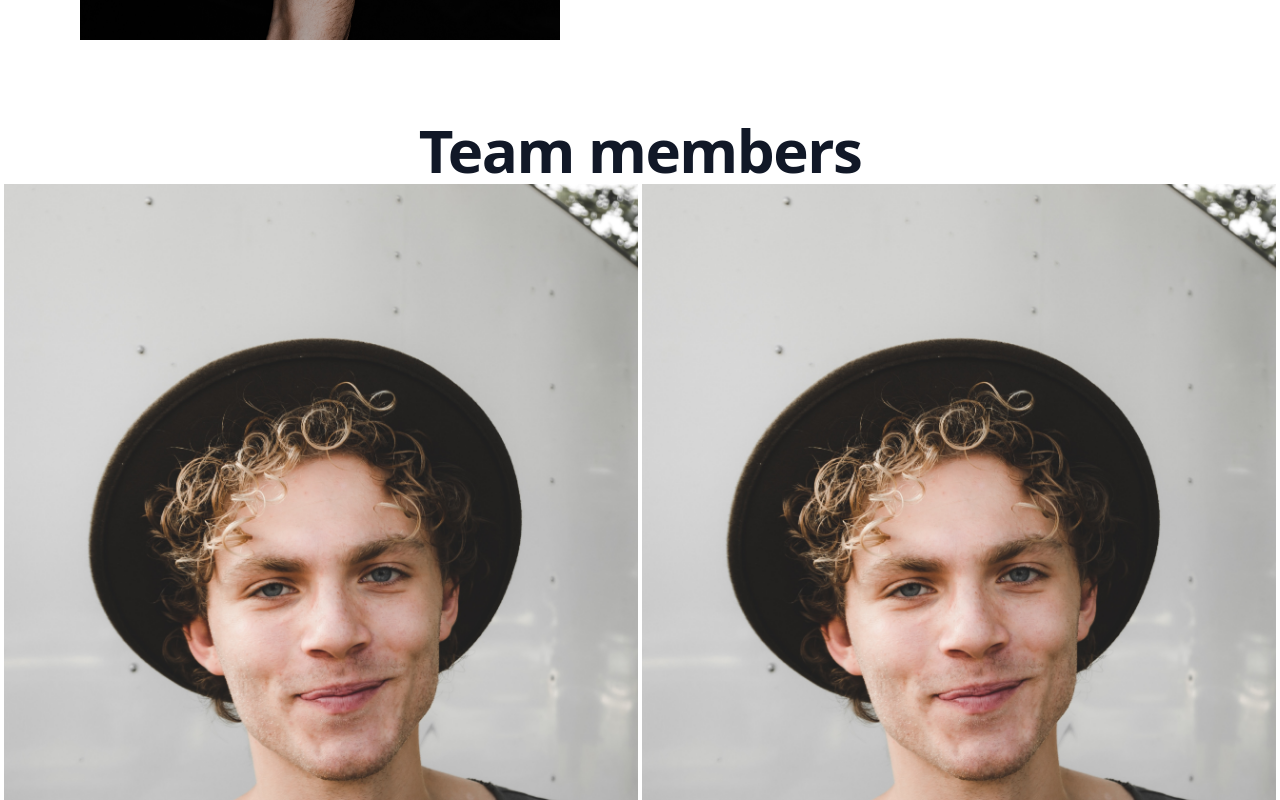
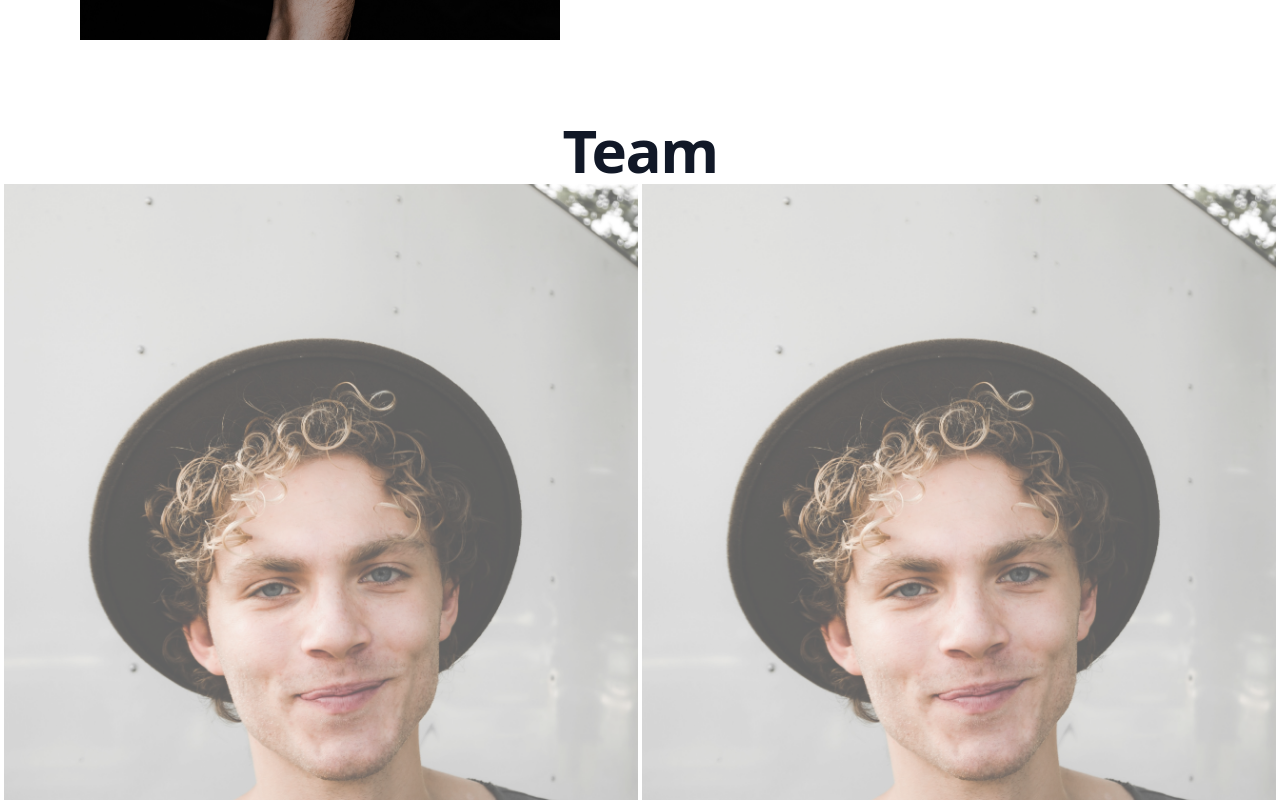
Before and after one commit to IzabelaLas/bridge-react-website, a React (Vite) app: page / in a window 1280 px wide. Shown: the part 1420-2220 px from the top of the page. Built offline with nearby package versions, Linux system fonts and the light colour scheme.

Commit message:
Add tailwind to Team pictures

```diff
--- a/src/navigation/Team.jsx
+++ b/src/navigation/Team.jsx
@@ -23,13 +23,14 @@ export default function Team() {
 
     return (
       <div className="text-center">
-        <h2 className="font-bold text-4xl tracking-tight text-gray-900 sm:text-6xl md:text-6xl lg:text-6xl xl:text-6xl 2xl:text-6xl">Team members</h2>
+        <h2 className="font-bold text-4xl tracking-tight text-gray-900 sm:text-6xl md:text-6xl lg:text-6xl xl:text-6xl 2xl:text-6xl">Team</h2>
         <div className="grid grid-cols-2 gap-1 m-1">
 
         {pictures.map((picture, index)  => (
-          <div key={index}>
-               <img src={picture.foto} alt="team member" />
-               <p>{picture.name}</p>
+          <div key={index} >
+            <div className='overflow-hidden'><img className="opacity-70 w-full hover:opacity-100 hover:scale-125" src={picture.foto} alt="team member" /></div>
+               <div><p>{picture.name}</p></div>
+
           </div>
         ))}
         </div>
```
